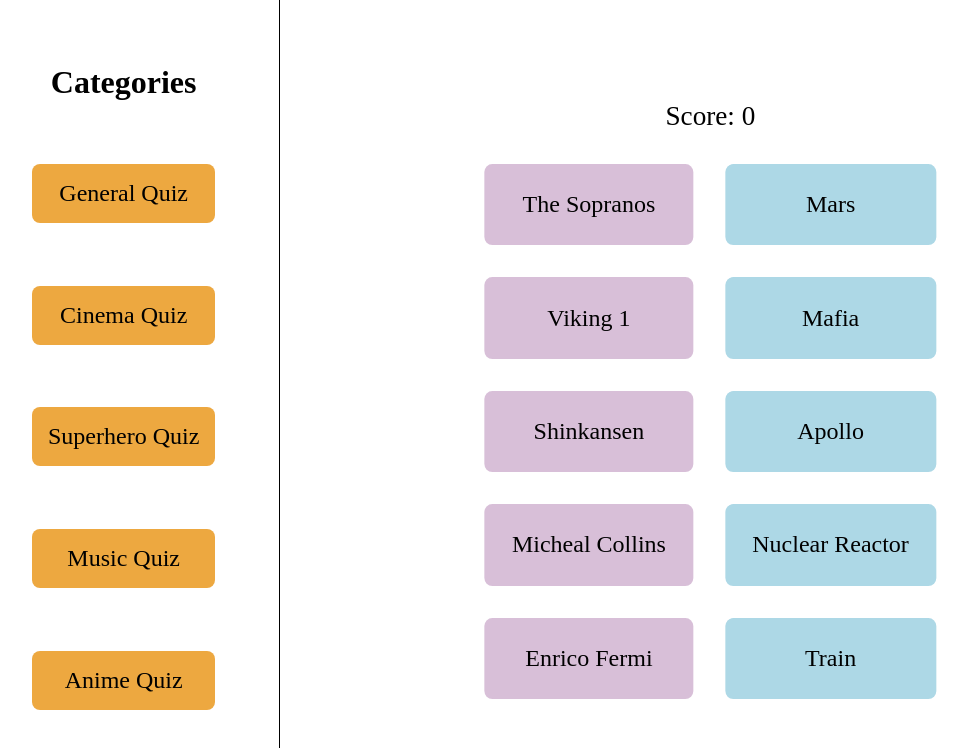
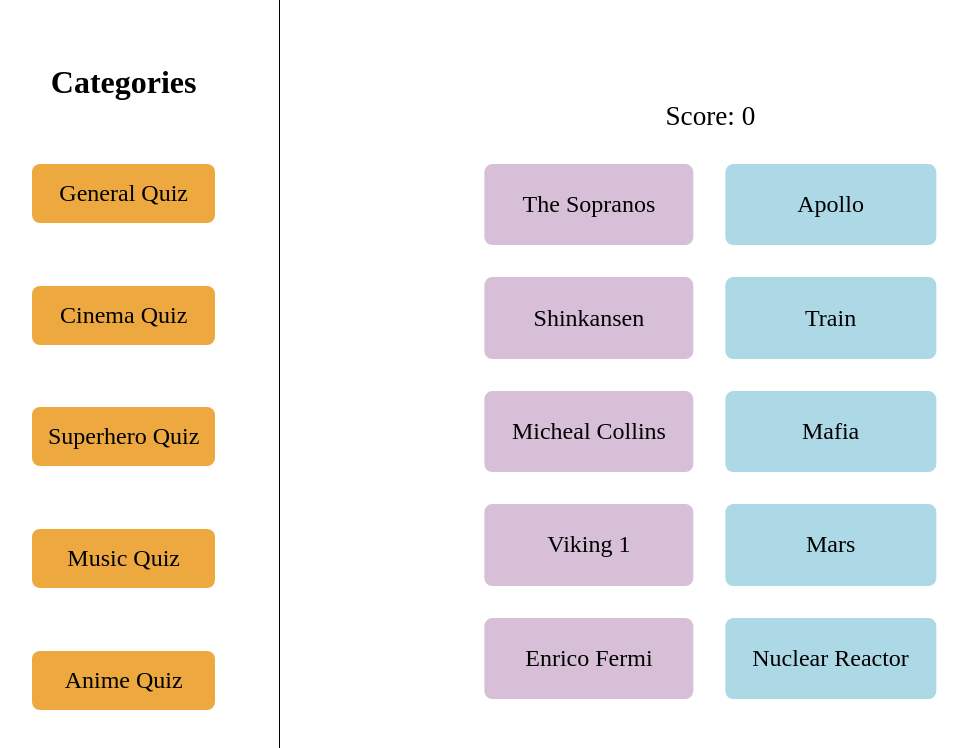
Before and after one commit to swagatmitra-b/MatchQuiz, a React (Vite) app: page / in a window 1280 px wide. Shown: the top 748 px of the page, without its empty margins (32-1000 px from the left). Built offline with nearby package versions, Linux system fonts and the light colour scheme; the HTML template or start-up script is replaced by a standard one.

Commit message:
refactored

```diff
--- a/src/App.tsx
+++ b/src/App.tsx
@@ -45,14 +45,10 @@
   const [isActive, setIsActive] = useState(false);
   const [answer, setAnswer] = useState<string | undefined>("");
   const [first, setFirst] = useState(
-    category
-      .map((firstMatch) => firstMatch.first)
-      .sort(() => Math.random() - 0.5)
+    fisherYatesShuffle(category).map((secondMatch) => secondMatch.first)
   );
   const [second, setSecond] = useState(
-    category
-      .map((secondMatch) => secondMatch.second)
-      .sort(() => Math.random() - 0.5)
+    fisherYatesShuffle(category).map((secondMatch) => secondMatch.second)
   );
   const [score, setScore] = useState(0);
 
```
